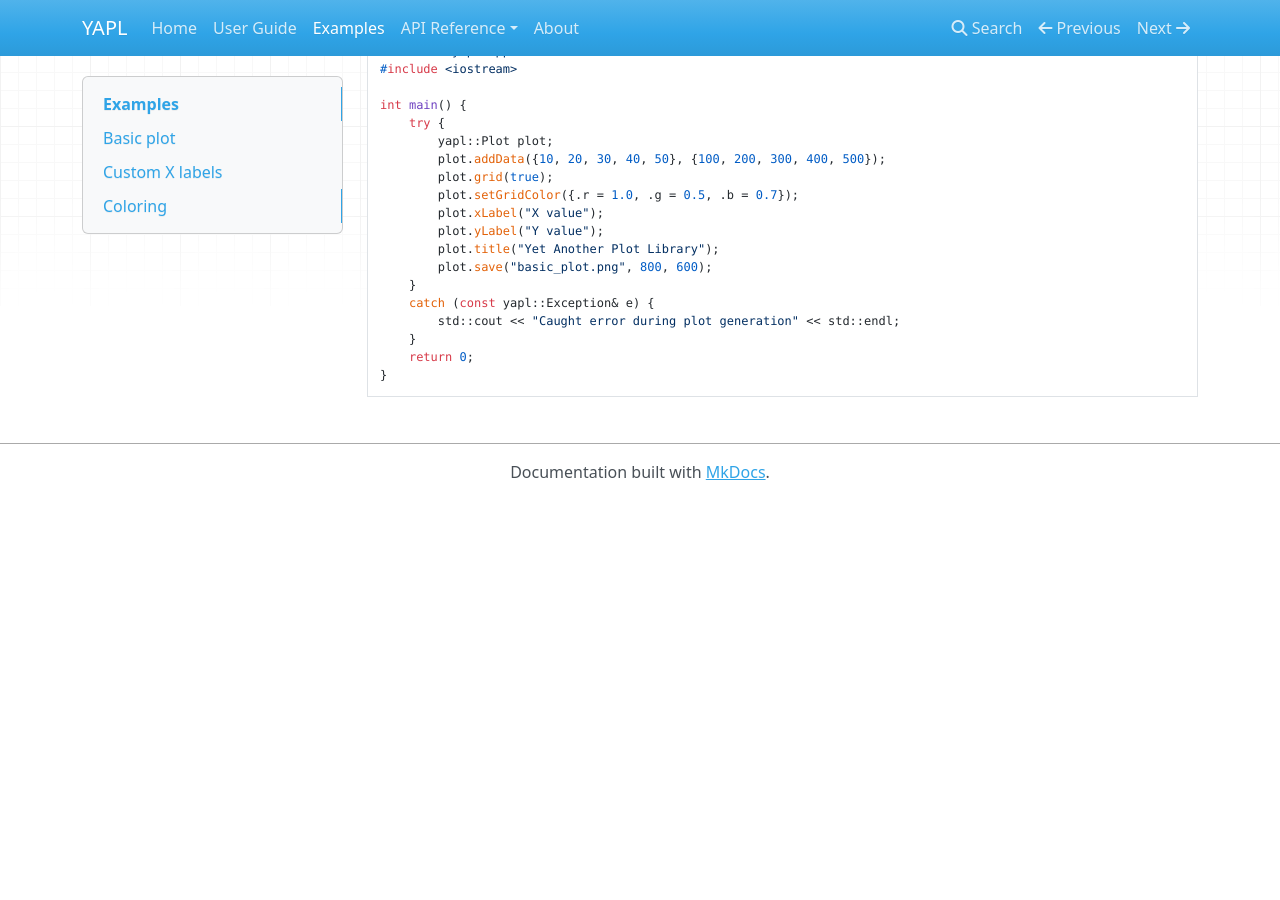
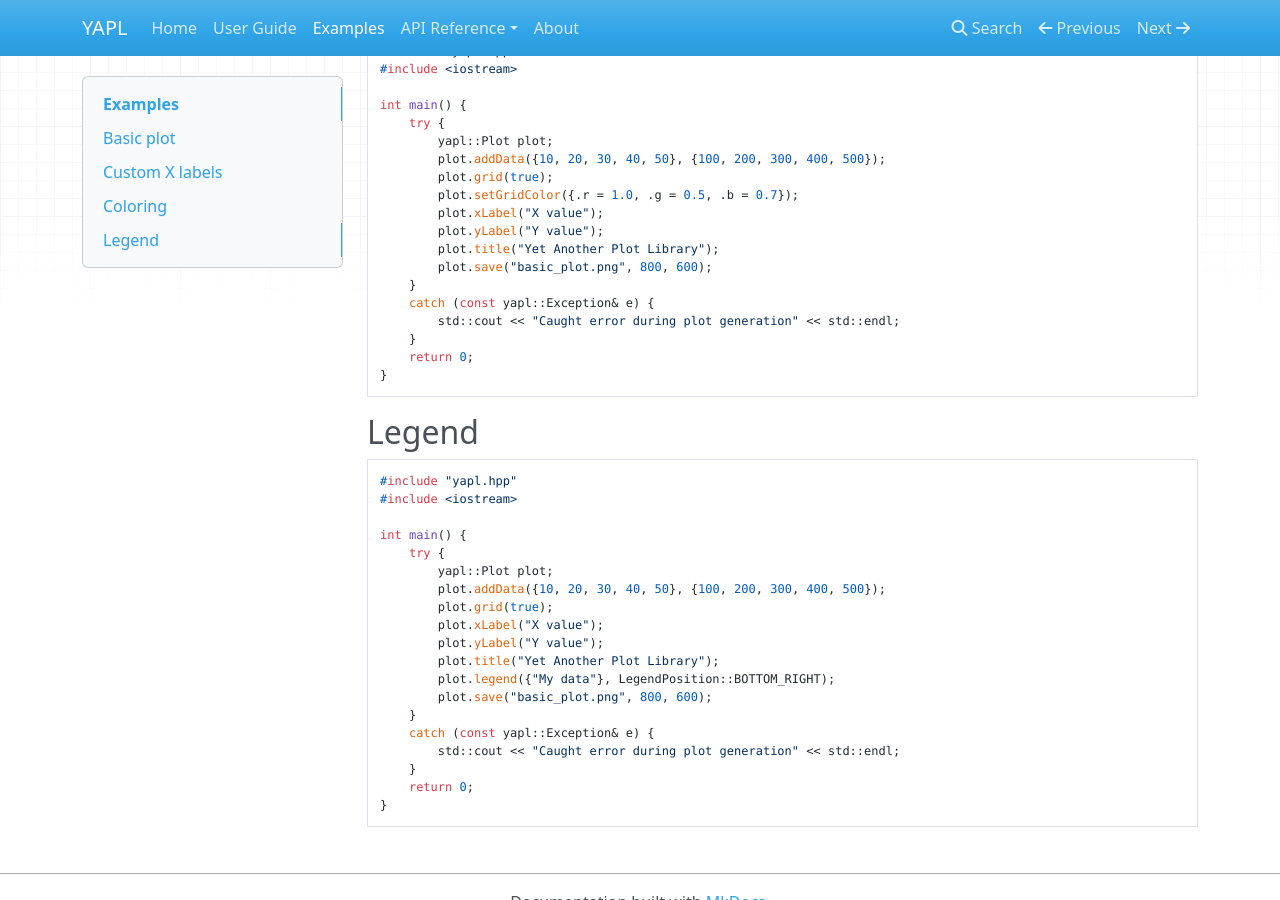
Before and after one commit to Szymon423/SillyPlot, an MkDocs documentation site: the page built from docs/docs/examples.md, in a window 1280 px wide and 900 px high, scrolled down 1031 px. Built offline with MkDocs 1.6.1, drawn with Linux system fonts in a browser that asks for light colours; nearby versions of some CDN libraries; before the commit the page ends 1531 px from its top, so only the background shows below that.

Commit message:
update on docs

````diff
--- a/docs/docs/examples.md
+++ b/docs/docs/examples.md
@@ -72,3 +72,27 @@ int main() {
     return 0;
 }
 ```
+
+## Legend
+
+```cpp
+#include "yapl.hpp"
+#include <iostream>
+
+int main() {
+    try {
+        yapl::Plot plot;
+        plot.addData({10, 20, 30, 40, 50}, {100, 200, 300, 400, 500});
+        plot.grid(true);
+        plot.xLabel("X value");
+        plot.yLabel("Y value");
+        plot.title("Yet Another Plot Library");
+        plot.legend({"My data"}, LegendPosition::BOTTOM_RIGHT);
+        plot.save("basic_plot.png", 800, 600);
+    }
+    catch (const yapl::Exception& e) {
+        std::cout << "Caught error during plot generation" << std::endl;
+    }
+    return 0;
+}
+```
--- a/docs/mkdocs.yml
+++ b/docs/mkdocs.yml
@@ -9,6 +9,7 @@ nav:
     - API Reference:
         - Plot: api/plot.md
         - Color: api/color.md
+        - Legend: api/legend.md
     - About: about.md
 
 markdown_extensions:
````
Also changed, not shown: docs/docs/api/legend.md (added, +13 -0 lines), docs/docs/api/plot.md (+3 -1 lines), docs/docs/index.md (+2 -0 lines), docs/docs/img/example_plot.png (added).
